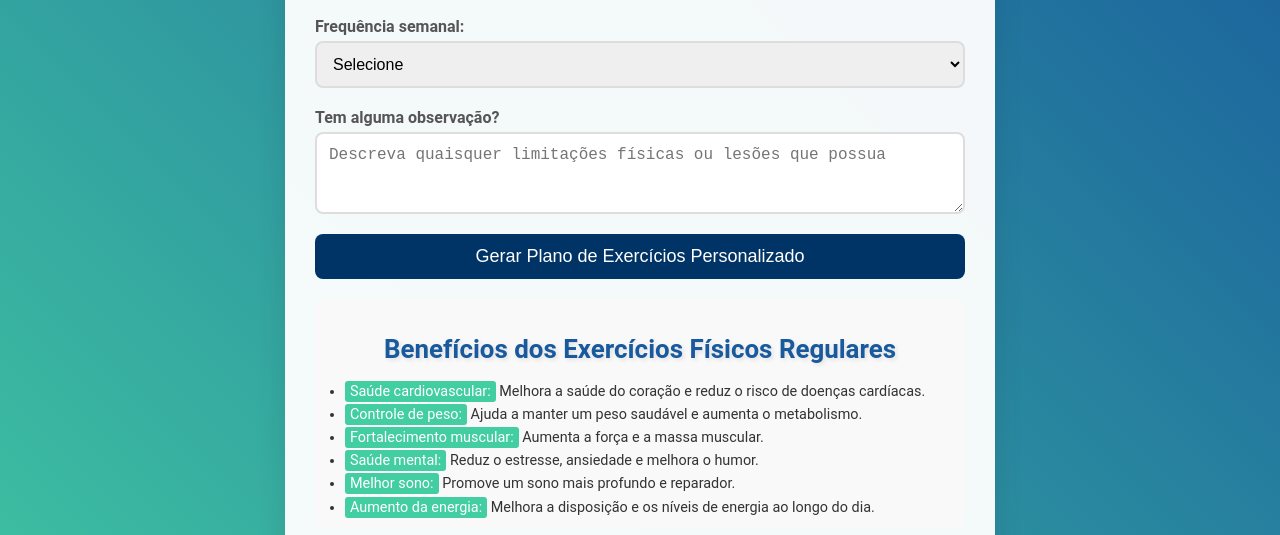
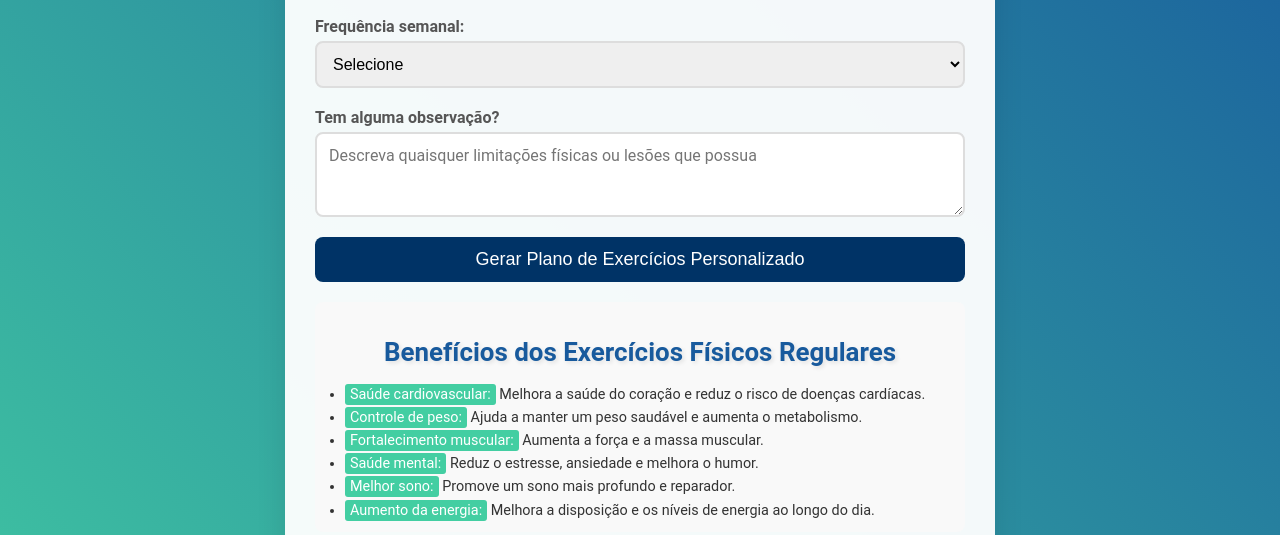
Before and after one commit to marcosgbarros/aplicativo-IMC, a website: page plano-exercicio.html in a window 1280 px wide. Shown: the part 265-800 px from the top of the page. Drawn offline with nearby package versions, Linux system fonts and the light colour scheme.

Commit message:
changed font-family on plano-exercicios.css

```diff
--- a/styles/plano-exercicios.css
+++ b/styles/plano-exercicios.css
@@ -215,3 +215,7 @@
   strong {
     color: #333;
   }
+
+  #limitations {
+    font-family: "Roboto", sans-serif;
+  }
```
